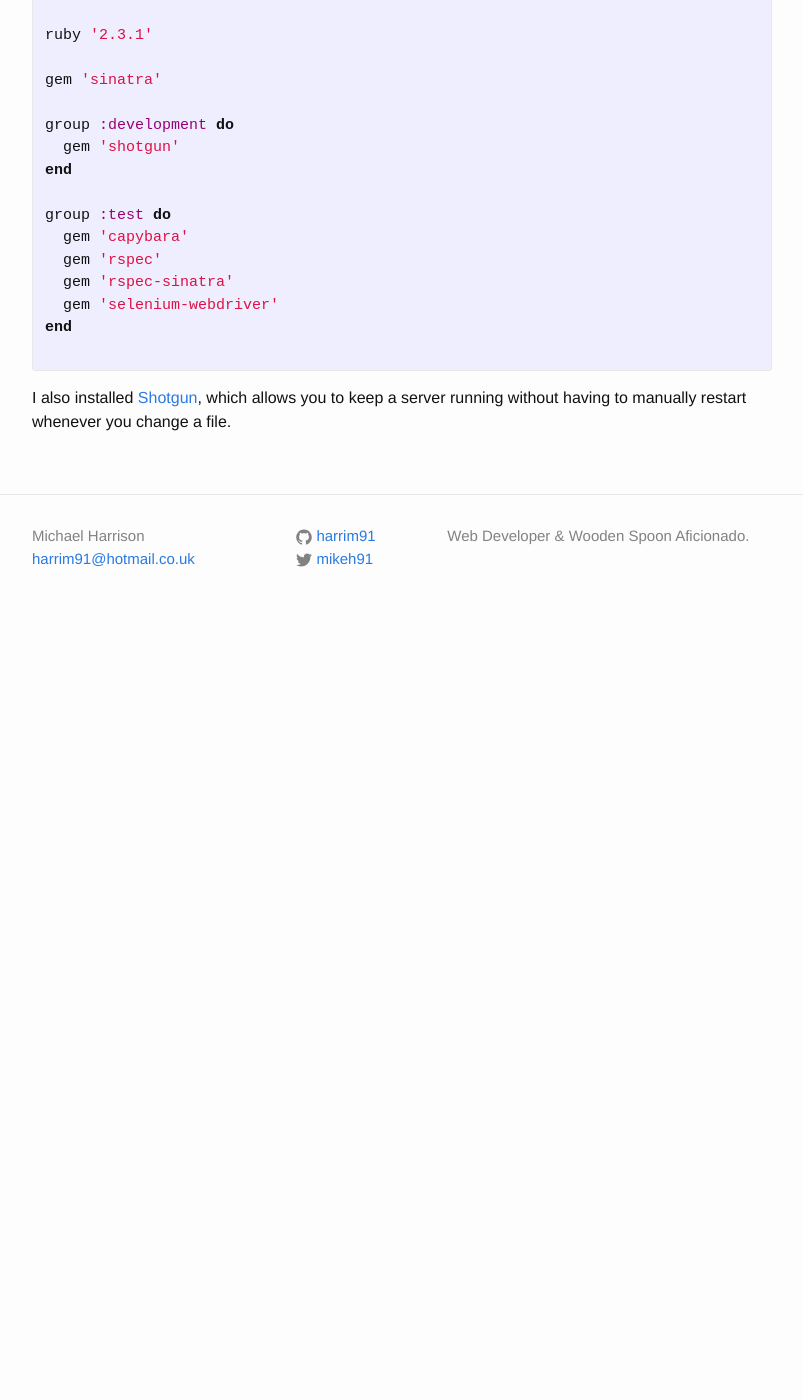
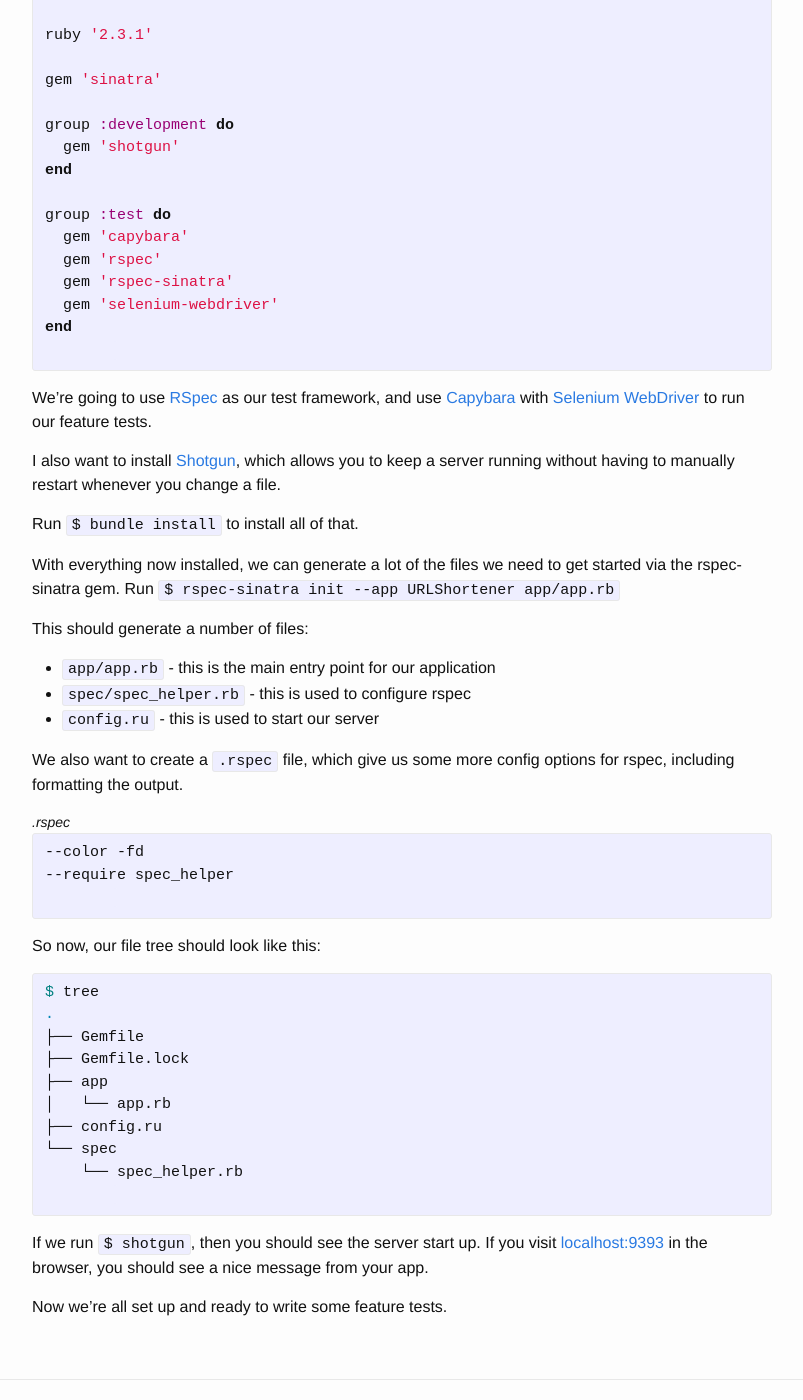
Before and after one commit to harrim91/harrim91.github.io, a Jekyll site: the page built from _posts/2016-08-21-make-your-own-url-shortener-1.md, in a window 1280 px wide and 1400 px high, scrolled down 1305 px. Shown: the whole window, without its empty margins (238-1041 px from the left). Built offline with Jekyll 4.4.1, drawn with Linux system fonts in a browser that asks for light colours; before the commit the page ends 1935 px from its top, so only the background shows below that; some of the changed text lies outside the part shown.

Commit message:
complete url project setup

```diff
--- a/_posts/2016-08-21-make-your-own-url-shortener-1.md
+++ b/_posts/2016-08-21-make-your-own-url-shortener-1.md
@@ -2,7 +2,7 @@
 layout: post
 title: "TDD your own URL Shortener with Sinatra"
 date: 2016-08-21 16:00:00 +0000
-tags: ruby, tutorial, mvc, tdd
+tags: ruby, sinatra, tutorial, mvc, tdd
 published: true
 ---
 
@@ -31,7 +31,7 @@
 
 ## Setting up
 
-First off, you're going to need to create a new directory for the project. Then, as with any Ruby project, the first thing we're going to want to do is set up a Gemfile to manage our dependencies. Assuming you've already got Ruby and Bundler installed, run `bundle init`
+First off, you're going to need to create a new directory for the project. Then, as with any Ruby project, the first thing we're going to want to do is set up a Gemfile to manage our dependencies. Assuming you've already got Ruby and Bundler installed, run `$ bundle init`
 
 Inside of the Gemfile that gets created, we want to set the Ruby version, and install Sinatra and our test frameworks.
 
@@ -57,4 +57,46 @@
 	{% endhighlight %}
 </figure>
 
-I also installed [Shotgun](https://github.com/rtomayko/shotgun), which allows you to keep a server running without having to manually restart whenever you change a file.
+We're going to use [RSpec](https://www.relishapp.com/rspec) as our test framework, and use [Capybara](https://github.com/jnicklas/capybara) with [Selenium WebDriver](https://rubygems.org/gems/selenium-webdriver) to run our feature tests.
+
+I also want to install [Shotgun](https://github.com/rtomayko/shotgun), which allows you to keep a server running without having to manually restart whenever you change a file.
+
+Run `$ bundle install` to install all of that.
+
+With everything now installed, we can generate a lot of the files we need to get started via the rspec-sinatra gem. Run `$ rspec-sinatra init --app URLShortener app/app.rb`
+
+This should generate a number of files:
+
+- `app/app.rb` - this is the main entry point for our application
+- `spec/spec_helper.rb` - this is used to configure rspec
+- `config.ru` - this is used to start our server
+
+We also want to create a `.rspec` file, which give us some more config options for rspec, including formatting the output.
+
+<figure>
+	<figcaption>.rspec</figcaption>
+	{% highlight plaintext %}
+--color -fd
+--require spec_helper
+	{% endhighlight %}
+</figure>
+
+So now, our file tree should look like this:
+
+<figure>
+	{% highlight sh %}
+$ tree
+.
+├── Gemfile
+├── Gemfile.lock
+├── app
+│   └── app.rb
+├── config.ru
+└── spec
+    └── spec_helper.rb
+	{% endhighlight %}
+</figure>
+
+If we run `$ shotgun`, then you should see the server start up. If you visit [localhost:9393](http://localhost:9393) in the browser, you should see a nice message from your app.
+
+Now we're all set up and ready to write some feature tests.
```
Also changed, not shown: favicon.ico, mh.ico (added).
